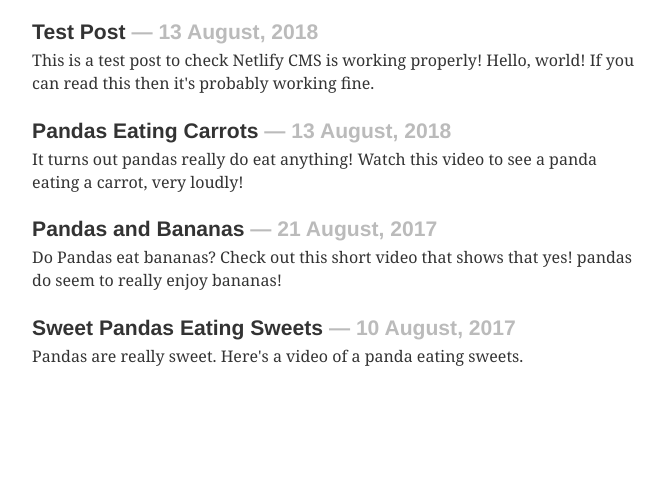
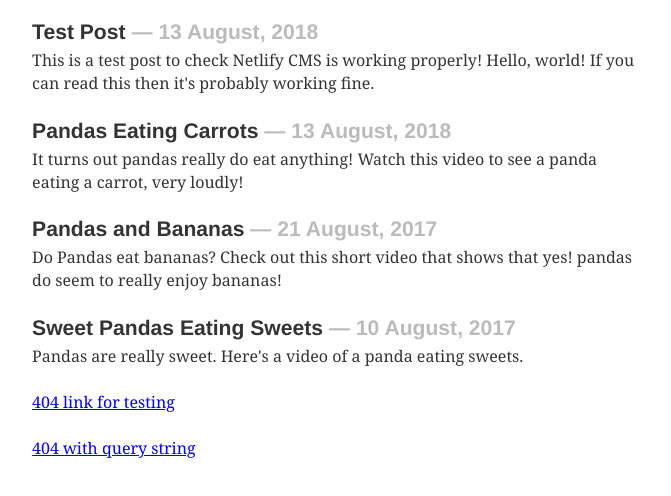
Before and after one commit to davidbailey00/gatsby-testbed, a Gatsby site: page / in a window 1280 px wide. Shown: the part 184-680 px from the top of the page, without its empty margins (304-975 px from the left). Built offline with nearby package versions, Linux system fonts and the light colour scheme; Gatsby itself is replaced by a stand-in of ours; some packages are replaced by stand-ins of ours.

Commit message:
Update packages and add 404 links for testing

```diff
--- a/src/pages/index.js
+++ b/src/pages/index.js
@@ -20,6 +20,12 @@ export default ({ data }) => (
         </Link>
       </div>
     ))}
+    <p>
+      <Link to="/invalid-page/">404 link for testing</Link>
+    </p>
+    <p>
+      <Link to="/invalid-page/?somequery=2">404 with query string</Link>
+    </p>
   </Layout>
 )
 
```
Also changed, not shown: package.json (+9 -8 lines), src/pages/404.js (added, +13 -0 lines), 1 other file.
